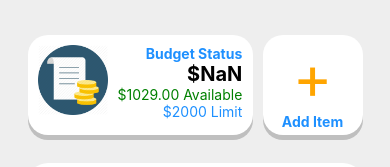
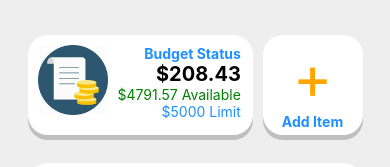
Before and after one commit to dtuyenng/simple-money-reactna, a React Native app: screen / in a window 390 px wide. Shown: the top 167 px of the page. Built offline with nearby package versions, Linux system fonts and the light colour scheme.

Commit message:
Finished WIth Budget Status
done

```diff
--- a/App.tsx
+++ b/App.tsx
@@ -10,26 +10,29 @@ import purchasedItems from "./components/purchasedItems";
 import monthlyBudget from "./Budget";
 
 export default function App() {
-  const [items, setItems] = useState(monthlyBudget.expenses);
+  const [budget, setBudget] = useState(monthlyBudget);
 
   function handleDeleteItem(item: any) {
     // purchasedItems = purchasedItems.filter((value) => value.id !== item.id); ERRROOOR use items not purchaseditems
     // const newItems = purchasedItems;
     // setItems(newItems);
     console.log(item);
-    const newItems = items.filter((value) => value.id !== item.id);
-    setItems(newItems);
+    const updatedExpense = budget.expenses.filter(
+      (value) => value.id !== item.id
+    );
+    const updatedBudget = { ...budget, expenses: updatedExpense };
+    setBudget(updatedBudget);
   }
 
   return (
     <SafeAreaView style={styles.container}>
       <View style={styles.header}>
-        <BudgetStatusView purchasedItems={items}></BudgetStatusView>
+        <BudgetStatusView budget={budget}></BudgetStatusView>
         <AddItemButton></AddItemButton>
       </View>
       <View style={styles.content}>
         <PurchasedItemView
-          purchasedItems={items}
+          purchasedItems={budget.expenses}
           onPress={handleDeleteItem}
         ></PurchasedItemView>
       </View>
--- a/components/BudgetStatusView.tsx
+++ b/components/BudgetStatusView.tsx
@@ -1,21 +1,28 @@
 import { StyleSheet, Image, Text, View } from "react-native";
 
 interface Props {
-  purchasedItems: {
-    id: number;
-    name: string;
-    amount: number;
-    date: Date;
-  }[];
+  budget: {
+    totalBudget: number;
+    expenses: Expense[];
+  };
+}
+interface Expense {
+  id: number;
+  name: string;
+  amount: number;
+  date: Date;
 }
 
-function BudgetStatusView({ purchasedItems }: Props) {
-  function TotalSpent(purchasedItems: any) {
+function BudgetStatusView({ budget }: Props) {
+  function TotalSpent(budget: { expenses: Expense[] }) {
     let totalSpent = 0;
-    for (let key in purchasedItems) {
-      totalSpent += 100 * purchasedItems[key].itemCost;
+    for (let expense of budget.expenses) {
+      totalSpent += 100 * expense.amount;
     }
     return totalSpent / 100;
+  }
+  function Available(budget: { totalBudget: number; expenses: Expense[] }) {
+    return budget.totalBudget - TotalSpent(budget);
   }
 
   return (
@@ -28,9 +35,11 @@ function BudgetStatusView({ purchasedItems }: Props) {
       </View>
       <View style={styles.budgetDetails}>
         <Text style={styles.budgetStatus}>Budget Status</Text>
-        <Text style={styles.budgetSpent}>${TotalSpent(purchasedItems)}</Text>
-        <Text style={styles.budgetAvailable}>$1029.00 Available</Text>
-        <Text style={styles.budgetLimit}>$2000 Limit</Text>
+        <Text style={styles.budgetSpent}>${TotalSpent(budget)}</Text>
+        <Text style={styles.budgetAvailable}>
+          ${Available(budget)} Available
+        </Text>
+        <Text style={styles.budgetLimit}>${budget.totalBudget} Limit</Text>
       </View>
     </View>
   );
```
